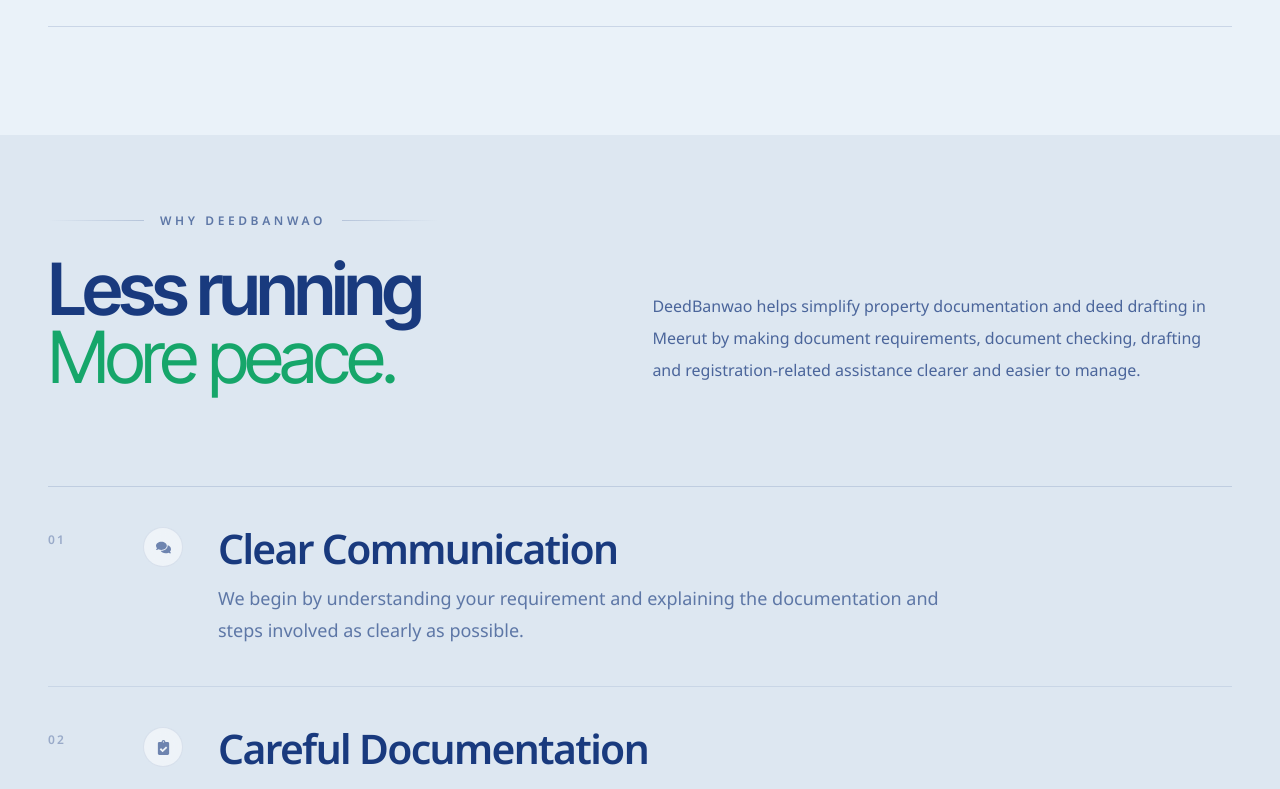
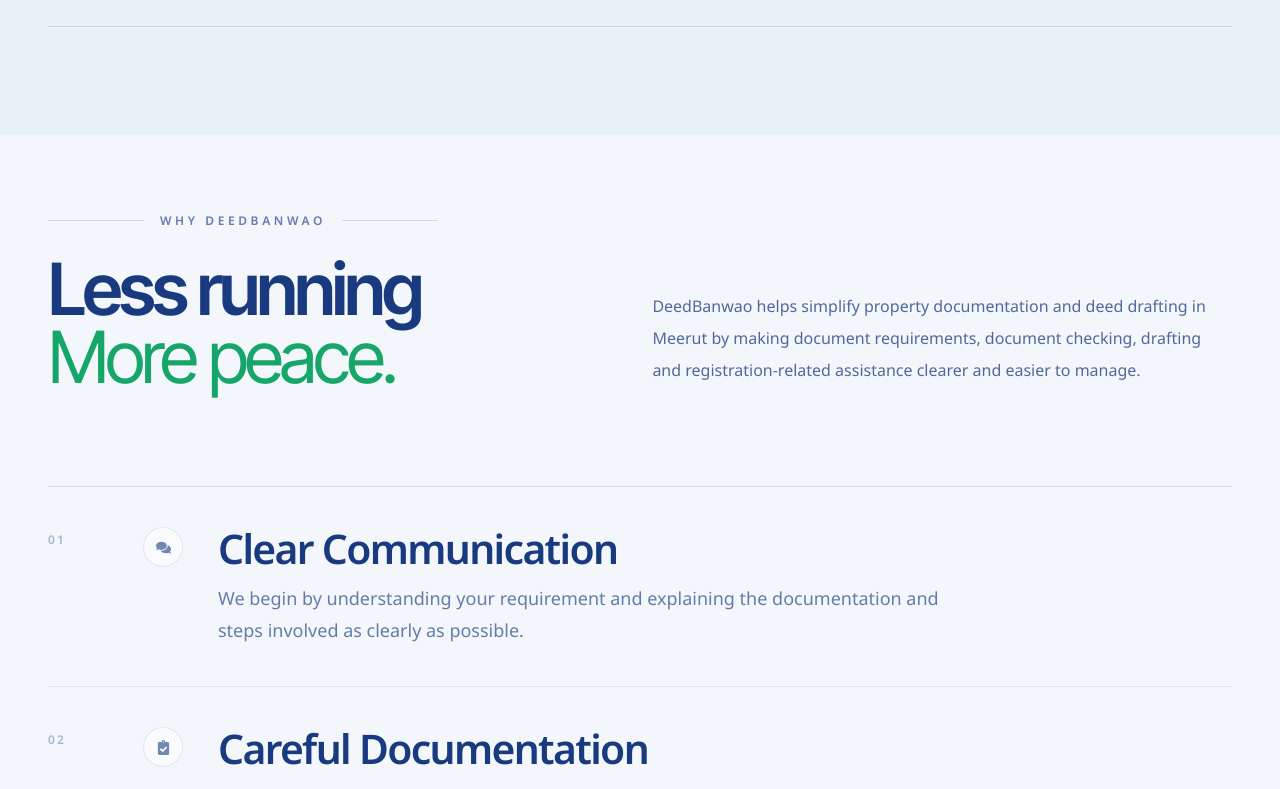
Before and after one commit to yugrastogi/deedbanwao, a React (Vite) app: page / in a window 1280 px wide. Shown: the part 3960-4749 px from the top of the page. Built offline with nearby package versions, Linux system fonts and the light colour scheme.

Commit message:
Use restrained solid Why Us palette

```diff
--- a/src/components/WhyUs/WhyUs.jsx
+++ b/src/components/WhyUs/WhyUs.jsx
@@ -9,7 +9,7 @@
 className="
 relative
 overflow-hidden
-bg-[#DDE7F1]
+bg-[#F3F7FB]
 
 px-6
 py-16
@@ -82,10 +82,7 @@
               w-7
               shrink-0
 
-              bg-gradient-to-r
-              from-transparent
-              via-[#193A7E]/10
-              to-[#193A7E]/20
+              bg-[#193A7E]/15
 
               sm:w-20
 
@@ -123,10 +120,7 @@
               w-7
               shrink-0
 
-              bg-gradient-to-l
-              from-transparent
-              via-[#193A7E]/10
-              to-[#193A7E]/20
+              bg-[#193A7E]/15
 
               sm:w-20
 
```
